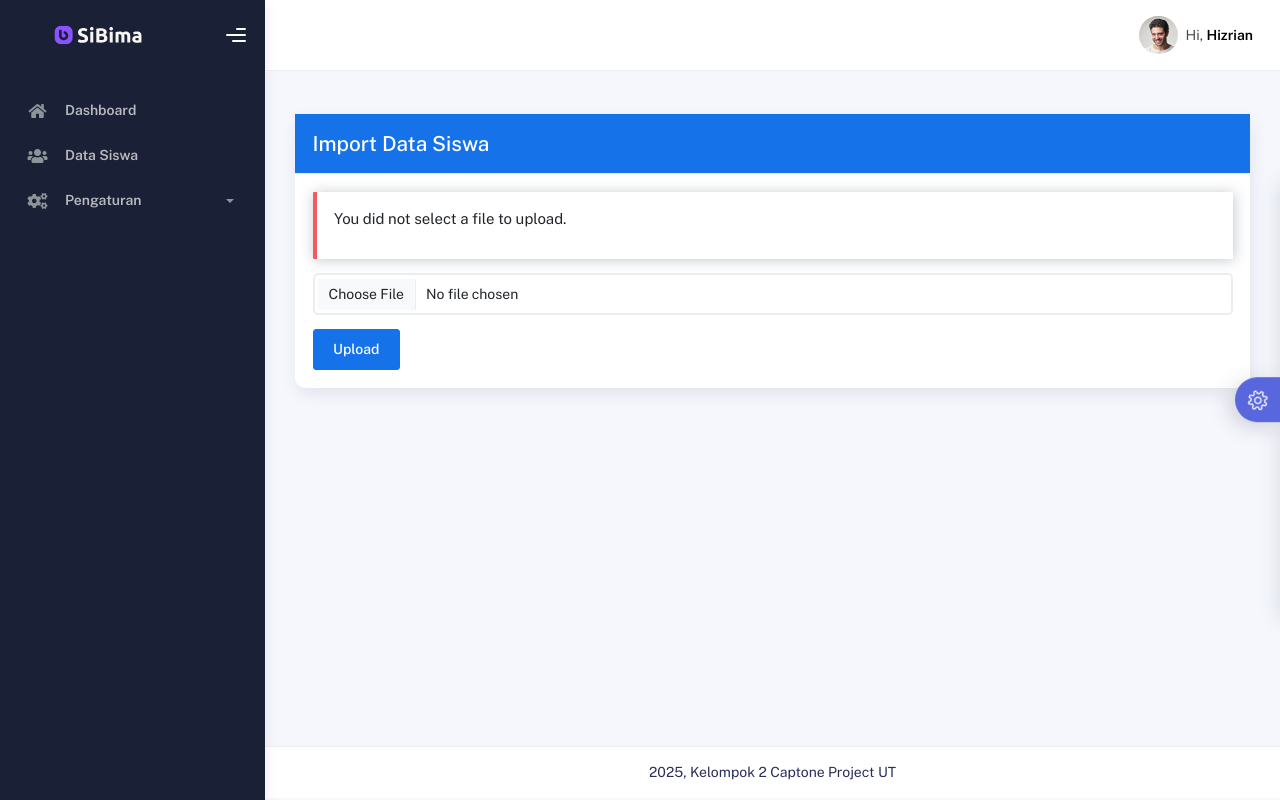
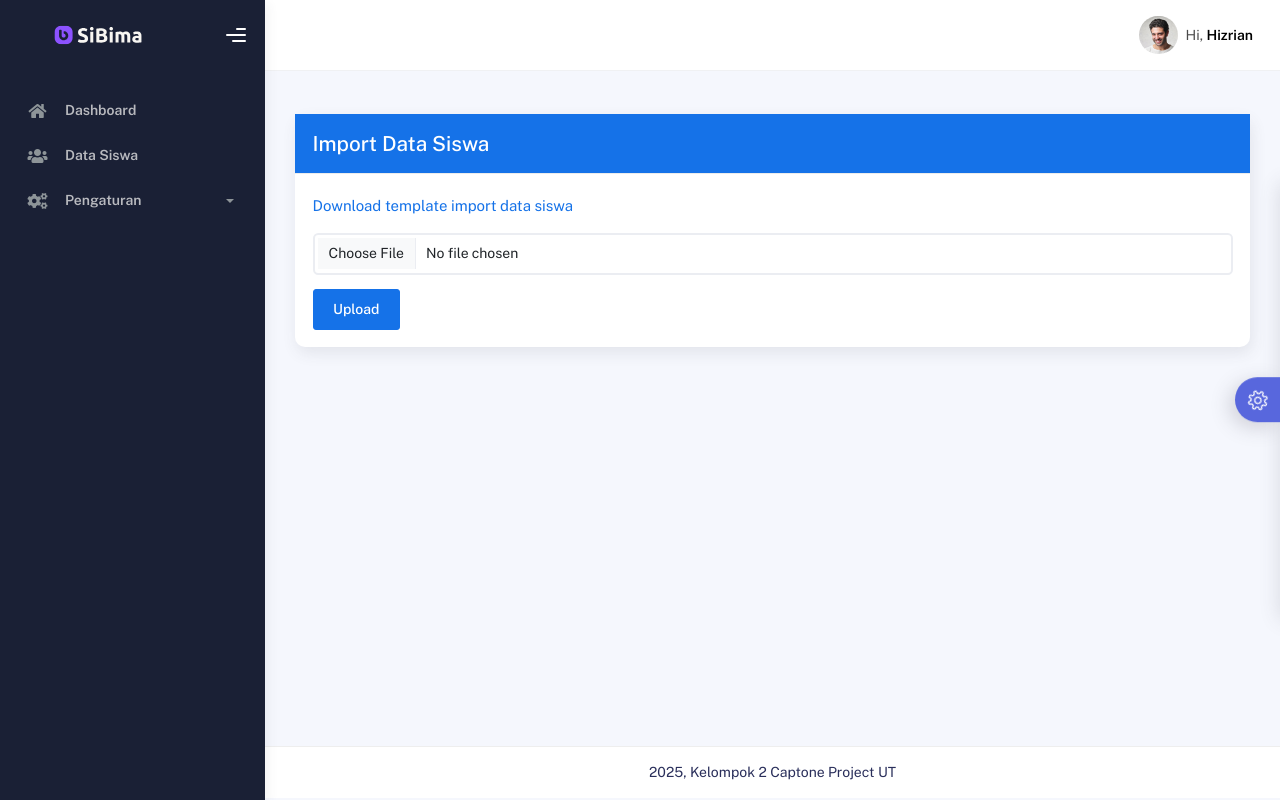
Before and after one commit to erifebrianto/capstone, a CodeIgniter app: page /siswa/import in a window 1280 px wide. Run offline with CodeIgniter, Linux system fonts and the light colour scheme; a user stored in the database is signed in.

Commit message:
update
update

```diff
--- a/application/views/siswa/import.php
+++ b/application/views/siswa/import.php
@@ -5,9 +5,12 @@
                 <h4 class="mb-0">Import Data Siswa</h4>
             </div>
             <div class="card-body">
-                <?php if (isset($error)) : ?>
-                    <div class="alert alert-danger"><?= $error ?></div>
-                <?php endif; ?>
+
+                <p>
+                    <a href="<?= base_url('template/template_import.xlsx') ?>" download>
+                        Download template import data siswa
+                    </a>
+                </p>
 
                 <?= form_open_multipart('siswa/import') ?>
                     <div class="mb-3">
```
Also changed, not shown: 1 other file.
